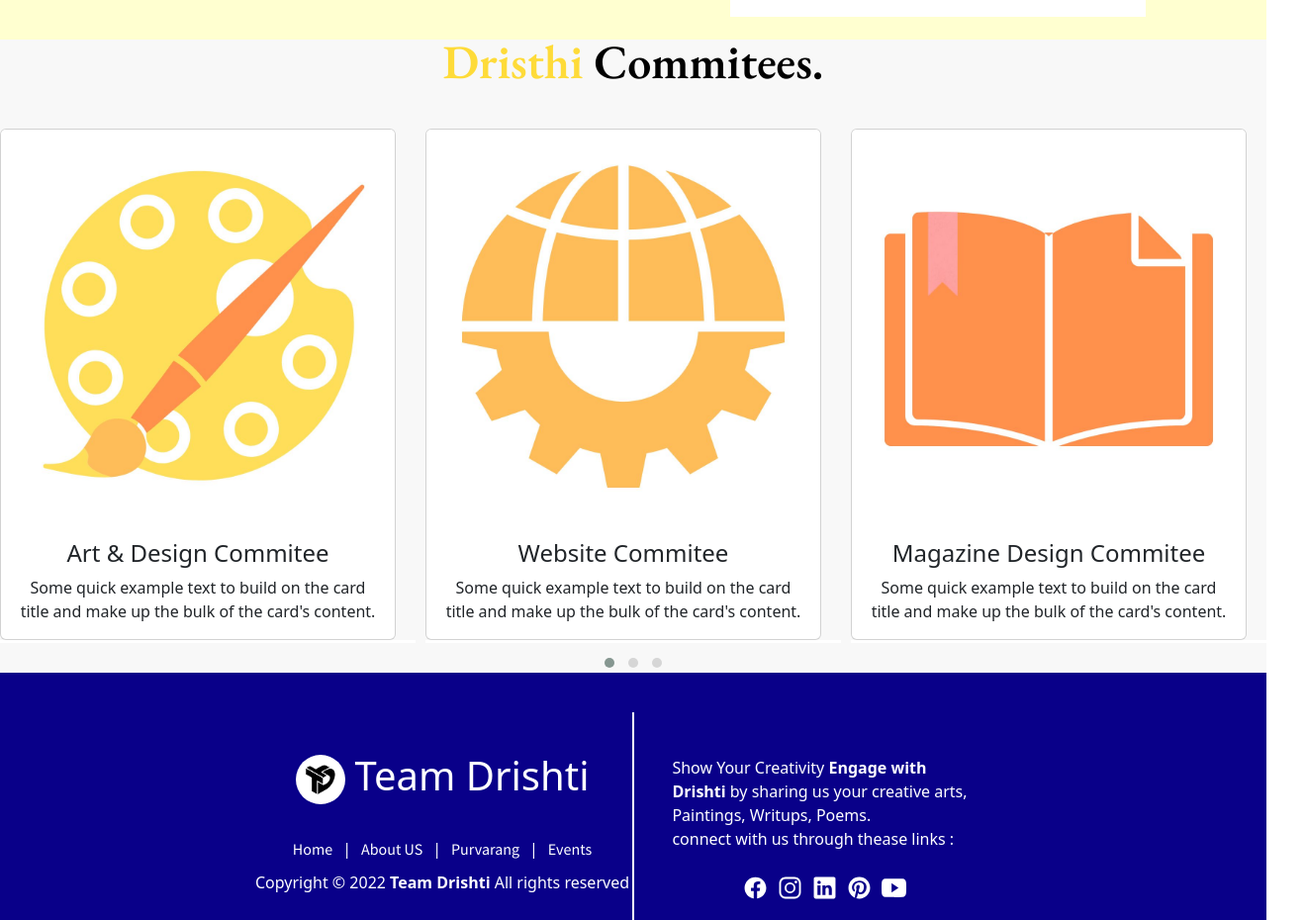
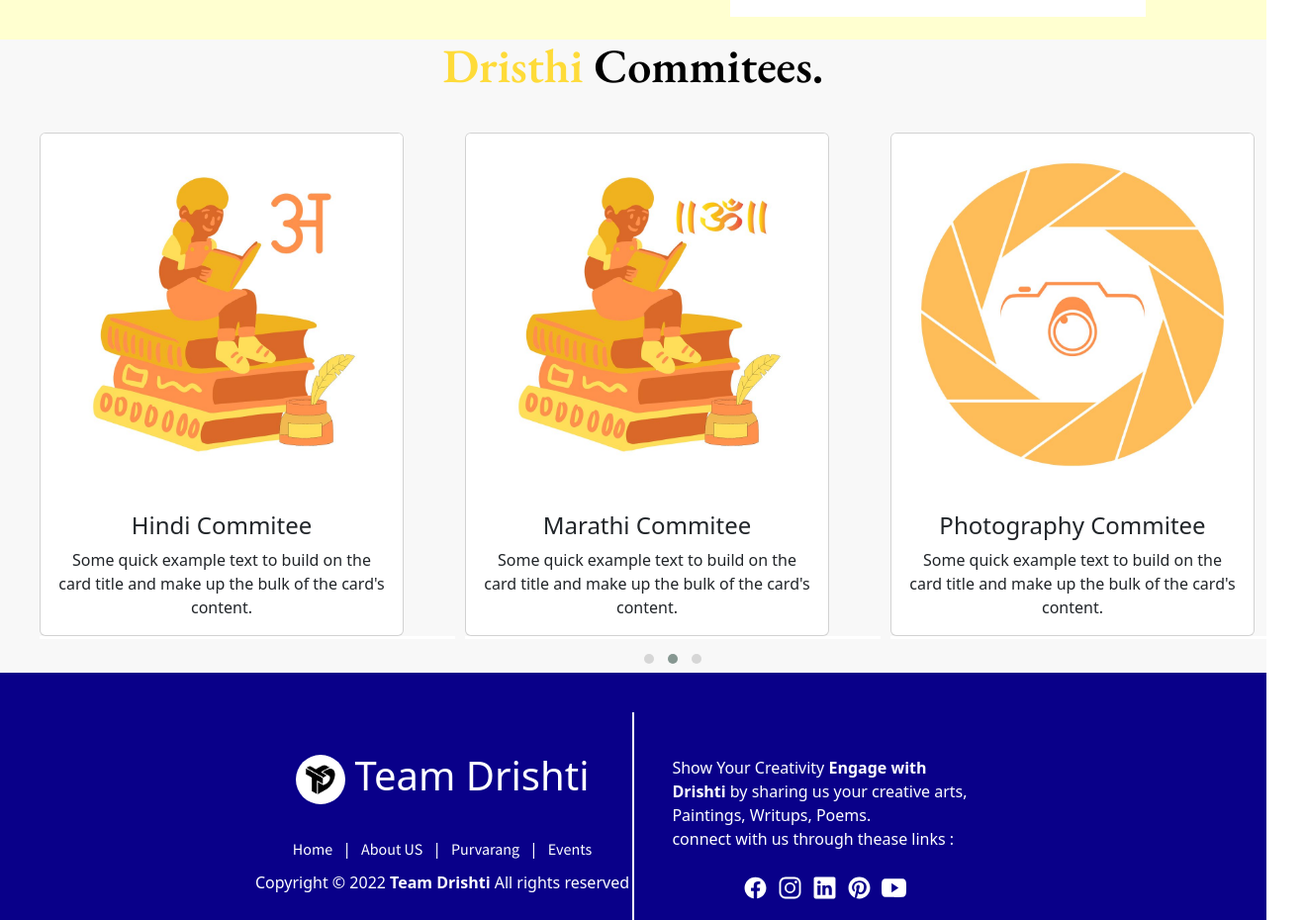
Before and after one commit to AdityaBattin/Drishti-23, a plain HTML site: page index.html in a window 1280 px wide. Shown: the part 2760-3690 px from the top of the page at 99% size, 1320 px wide, since content can reach past the window. Drawn offline with nearby package versions, Linux system fonts and the light colour scheme.

Commit message:
completed commitee crousal

```diff
--- a/index.css
+++ b/index.css
@@ -715,7 +715,11 @@ header {
 }
 
 .card {
-  width: 25rem;
+  width: 23rem;
+}
+
+.owl-carousel {
+  margin-left: 5rem;
 }
 
 @media screen and (max-width: 768px) {
@@ -725,9 +729,6 @@ header {
   }
   .comHead {
     font-size: 25px;
-  }
-  .card {
-    width: 15rem;
   }
 }
 
--- a/js/swiper-bundle.js
+++ b/js/swiper-bundle.js
@@ -4,17 +4,20 @@ $(".owl-carousel").owlCarousel({
   nav: false,
   responsiveClass: true,
   animateOut: "fadeOut",
+  autoplay: true,
+  autoplayTimeout: 1250,
+  autoplayHoverPause: true,
   responsive: {
-    300: {
+    200: {
+      items: 1,
+    },
+    700: {
       items: 2,
     },
-    600: {
-      items: 2,
-    },
-    1000: {
+    1030: {
       items: 3,
     },
-    1400: {
+    1450: {
       items: 4,
     },
   },
```
